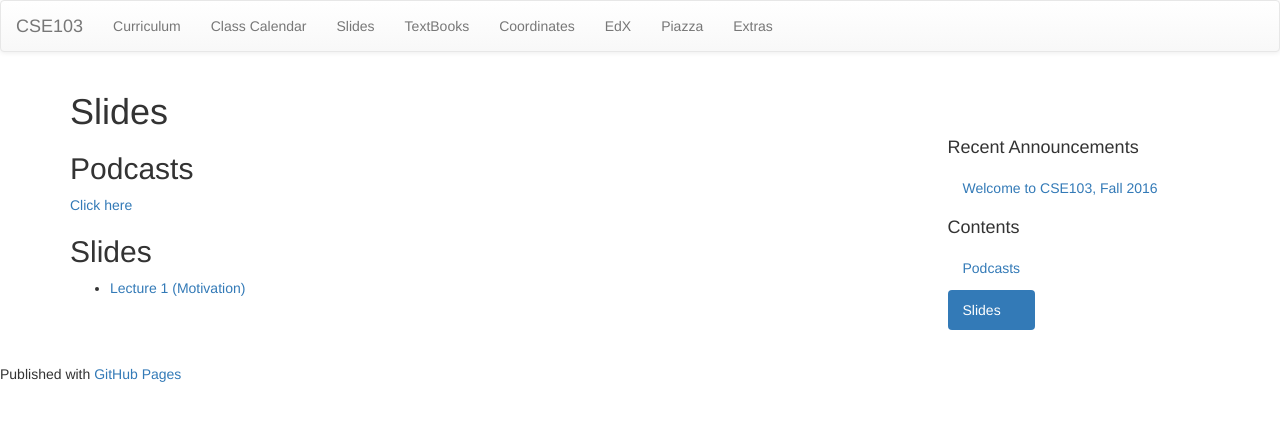
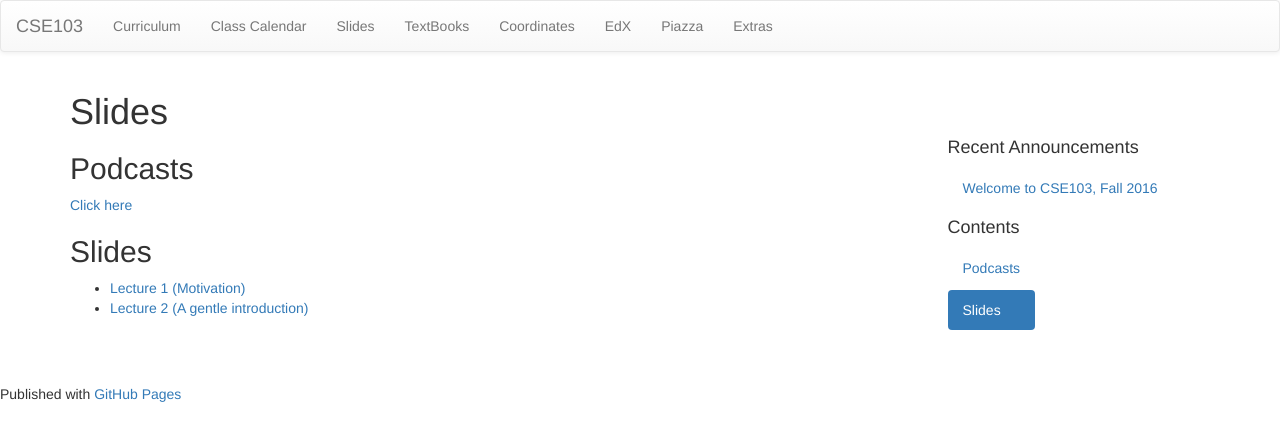
Before and after one commit to cse103/cse103.github.io, a Jekyll site: the page built from pages/18.Slides.md, in a window 1280 px wide. Shown: the top 441 px of the page. Built offline with Jekyll 4.4.1, drawn with Linux system fonts in a browser that asks for light colours; nearby versions of some CDN libraries.

Commit message:
Added Lecture2 Slides

```diff
--- a/pages/18.Slides.md
+++ b/pages/18.Slides.md
@@ -10,3 +10,4 @@ permalink: /slides/
 
 ## Slides
 * [Lecture 1 (Motivation)](/Slides/Lecture1.pdf)
+* [Lecture 2 (A gentle introduction)](/Slides/Lecture2.pdf)
```
Also changed, not shown: 1 other file.
